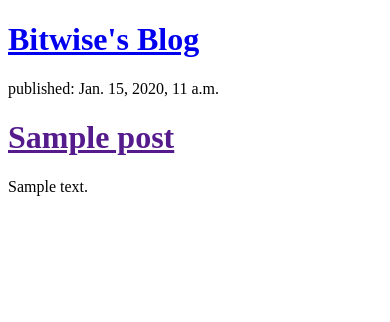
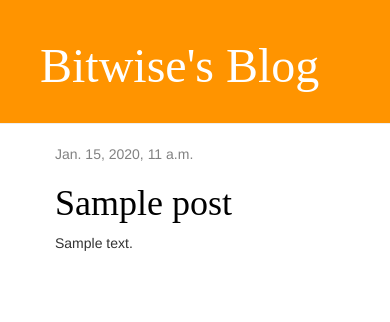
Before and after one commit to 1fth3n3ls3/my-first-blog, a Django app: template blog/templates/blog/post_list.html in a window 390 px wide. Shown: the top 322 px of the page. Run offline with Django 3.2, Linux system fonts and the light colour scheme; the template is opened without the code that fills it: values that come from a table or form of the project are taken from there, others are empty; tables that the repository leaves empty hold one stand-in row (values such as "Sample post"); some libraries are stand-ins or nearby versions.

Commit message:
extend web with base and content

```diff
--- /dev/null
+++ b/blog/static/css/blog.css
@@ -0,0 +1,48 @@
+.page-header {
+    background-color: #ff9400;
+    margin-top: 0;
+    padding: 20px 20px 20px 40px;
+}
+
+.page-header h1, .page-header h1 a, .page-header h1 a:visited, .page-header h1 a:active {
+    color: #ffffff;
+    font-size: 36pt;
+    text-decoration: none;
+}
+
+.content {
+    margin-left: 40px;
+}
+
+h1, h2, h3, h4 {
+    font-family: 'Ubuntu', bold;
+    /*font-family: 'Arvo';*/
+
+}
+
+.date {
+    color: #828282;
+}
+
+.save {
+    float: right;
+}
+
+.post-form textarea, .post-form input {
+    width: 100%;
+}
+
+.top-menu, .top-menu:hover, .top-menu:visited {
+    color: #ffffff;
+    float: right;
+    font-size: 26pt;
+    margin-right: 20px;
+}
+
+.post {
+    margin-bottom: 70px;
+}
+
+.post h1 a, .post h1 a:visited {
+    color: #000000;
+}
--- /dev/null
+++ b/blog/templates/blog/base.html
@@ -0,0 +1,37 @@
+<!DOCTYPE html>
+{% load static %}
+<html>
+
+<head>
+
+	<title>Bitwise's blog</title>
+	<!--         <link rel="stylesheet" href="https://stackpath.bootstrapcdn.com/bootstrap/4.1.3/css/bootstrap.min.css" integrity="sha384-MCw98/SFnGE8fJT3GXwEOngsV7Zt27NXFoaoApmYm81iuXoPkFOJwJ8ERdknLPMO" crossorigin="anonymous"> -->
+	<link rel="stylesheet" href="//maxcdn.bootstrapcdn.com/bootstrap/3.2.0/css/bootstrap.min.css">
+	<link rel="stylesheet" href="//maxcdn.bootstrapcdn.com/bootstrap/3.2.0/css/bootstrap-theme.min.css">
+
+	<link rel="stylesheet" href="{% static 'css/blog.css' %}">
+
+	<link href="//fonts.googleapis.com/css?family=Lobster&subset=latin,latin-ext" rel="stylesheet" type="text/css">
+</head>
+<body>
+    <div class="page-header">
+        <h1><a href="/">Bitwise's Blog</a></h1>
+    </div>
+    <div class="content container">
+        <div class="row">
+            <div class="col-md-8">
+            {% block content %}
+            {% endblock %}
+            </div>
+        </div>
+    </div>
+</body>
+<!-- <script src="https://ajax.googleapis.com/ajax/libs/webfont/1.6.26/webfont.js"></script>
+<script>
+  WebFont.load({
+    google: {
+      families: ['Droid Sans', 'Droid Serif', 'Arvo']
+    }
+  });
+</script> -->
+</html>
--- a/blog/templates/blog/post_list.html
+++ b/blog/templates/blog/post_list.html
@@ -1,21 +1,13 @@
-<!DOCTYPE html>
-<html>
-    <head>
-        <title>Bitwise's blog</title>
-    </head>
-    <body>
-        <div>
-            <h1><a href="/">Bitwise's Blog</a></h1>
+{% extends 'blog/base.html' %}
+
+{% block content %}
+    {% for post in posts %}
+        <div class="post">
+            <div class="date">
+                {{ post.published_date }}
+            </div>
+            <h1><a href="{% url 'post_detail' pk=post.pk %}">{{ post.title }}</a></h1>
+            <p>{{ post.text|linebreaksbr }}</p>
         </div>
-
-
-        	{% for post in posts %}
-	        	<div>
-	        		<p>published: {{ post.published_date }} </p>
-	        		<h1><a href="">{{ post.title }}</a></h1>
-	        		<p>{{ post.text|linebreaksbr }} </p>
-	        	</div>
-			{% endfor %}
-
-    </body>
-</html>
+    {% endfor %}
+{% endblock %}
--- a/blog/urls.py
+++ b/blog/urls.py
@@ -2,5 +2,6 @@ from django.urls import path
 from . import views
 
 urlpatterns = [
-	path('', views.post_list, name='post_list')
+	path('', views.post_list, name='post_list'),
+	path('post/<int:pk>/', views.post_detail, name='post_detail'),
 	]
--- a/blog/views.py
+++ b/blog/views.py
@@ -1,4 +1,4 @@
-from django.shortcuts import render
+from django.shortcuts import render, get_object_or_404
 from django.utils import timezone
 from .models import Post
 
@@ -6,3 +6,7 @@ from .models import Post
 def post_list(request):
 	posts = Post.objects.filter(published_date__lte=timezone.now()).order_by('published_date')
 	return render(request, 'blog/post_list.html', {'posts':posts})
+
+def post_detail(request, pk):
+    post = get_object_or_404(Post, pk=pk)
+    return render(request, 'blog/post_detail.html', {'post': post})
```
Also changed, not shown: blog/templates/blog/post_detail.html (added, +13 -0 lines).
